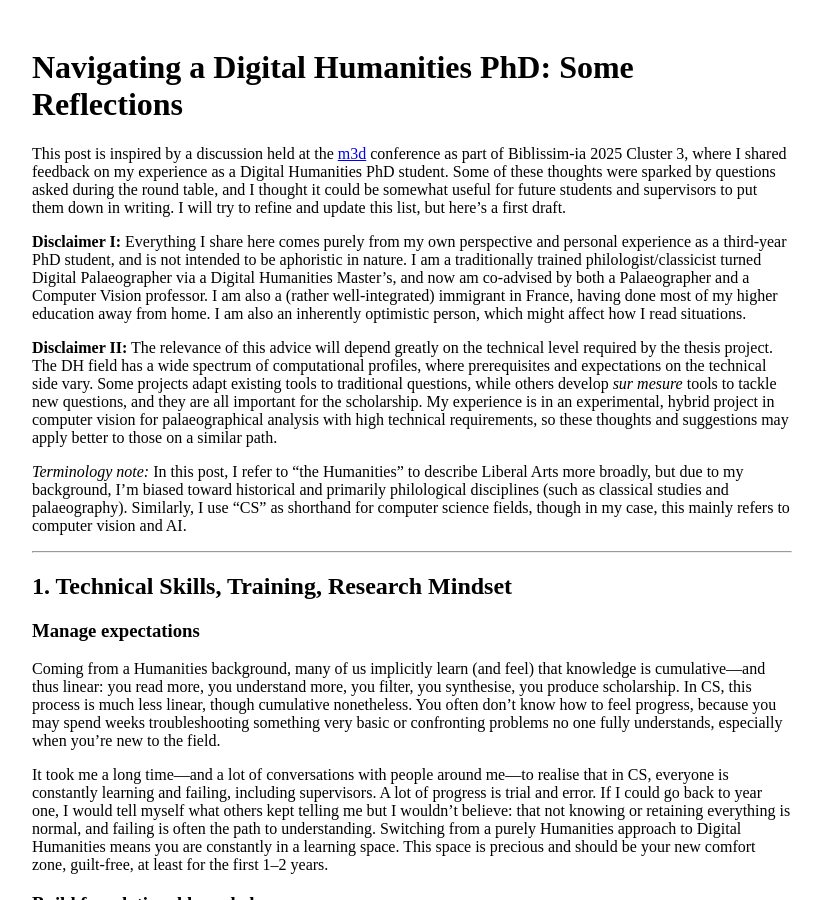
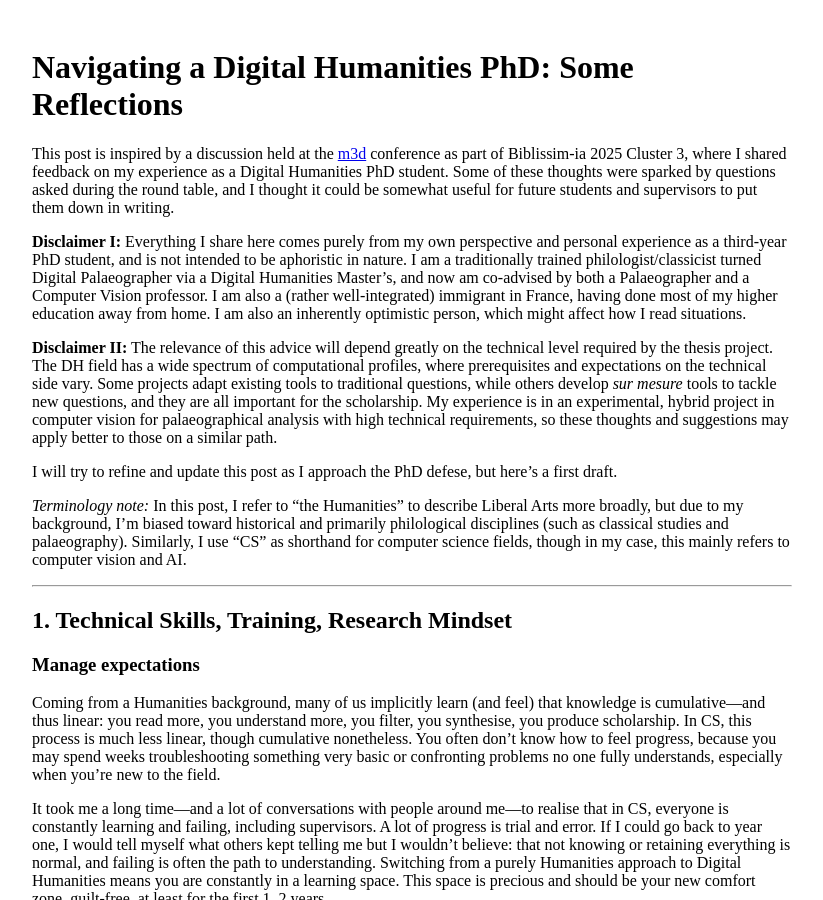
Before and after one commit to malamatenia/malamatenia.github.io, a Jekyll site: the page phd-reflections.html, which Jekyll copies as it is, in a window 1280 px wide and 900 px high. Shown: the whole window, without its empty margins (228-1051 px from the left). Built offline with Jekyll 4.4.1, drawn with Linux system fonts in a browser that asks for light colours.

Commit message:
add phd reflexions

```diff
--- a/phd-reflections.html
+++ b/phd-reflections.html
@@ -18,11 +18,15 @@
 
       <h1>Navigating a Digital Humanities PhD: Some Reflections</h1>
 
-    <p>This post is inspired by a discussion held at the <a href="https://m3d-org-2025.sciencesconf.org/" target="_blank">m3d</a> conference as part of Biblissim-ia 2025 Cluster 3, where I shared feedback on my experience as a Digital Humanities PhD student. Some of these thoughts were sparked by questions asked during the round table, and I thought it could be somewhat useful for future students and supervisors to put them down in writing. I will try to refine and update this list, but here’s a first draft.</p>
+
+    <p>This post is inspired by a discussion held at the <a href="https://m3d-org-2025.sciencesconf.org/" target="_blank">m3d</a> conference as part of Biblissim-ia 2025 Cluster 3, where I shared feedback on my experience as a Digital Humanities PhD student. Some of these thoughts were sparked by questions asked during the round table, and I thought it could be somewhat useful for future students and supervisors to put them down in writing.
+
 
     <p><strong>Disclaimer I:</strong> Everything I share here comes purely from my own perspective and personal experience as a third-year PhD student, and is not intended to be aphoristic in nature. I am a traditionally trained philologist/classicist turned Digital Palaeographer via a Digital Humanities Master’s, and now am co-advised by both a Palaeographer and a Computer Vision professor. I am also a (rather well-integrated) immigrant in France, having done most of my higher education away from home. I am also an inherently optimistic person, which might affect how I read situations.</p>
 
     <p><strong>Disclaimer II:</strong> The relevance of this advice will depend greatly on the technical level required by the thesis project. The DH field has a wide spectrum of computational profiles, where prerequisites and expectations on the technical side vary. Some projects adapt existing tools to traditional questions, while others develop <em>sur mesure</em> tools to tackle new questions, and they are all important for the scholarship. My experience is in an experimental, hybrid project in computer vision for palaeographical analysis with high technical requirements, so these thoughts and suggestions may apply better to those on a similar path.</p>
+
+    <p> I will try to refine and update this post as I approach the PhD defese, but here’s a first draft.</p>
 
     <p><em>Terminology note:</em> In this post, I refer to “the Humanities” to describe Liberal Arts more broadly, but due to my background, I’m biased toward historical and primarily philological disciplines (such as classical studies and palaeography). Similarly, I use “CS” as shorthand for computer science fields, though in my case, this mainly refers to computer vision and AI.</p>
 
```
